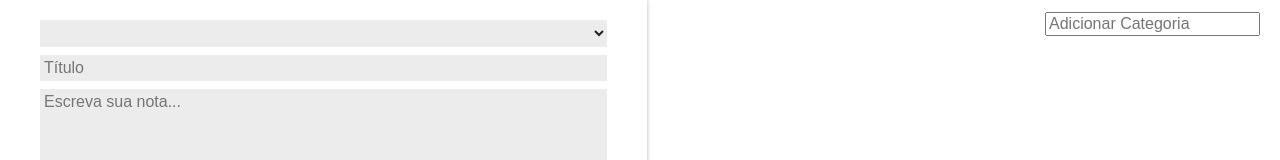
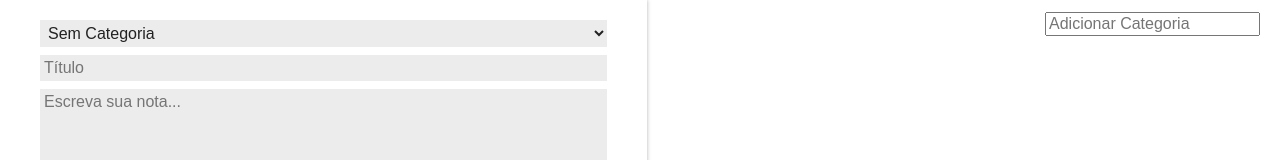
Before and after one commit to lucsimao/alura-react-ceep, a React (Create React App) app: page / in a window 1280 px wide. Shown: the top 160 px of the page. Built offline with nearby package versions, Linux system fonts and the light colour scheme.

Commit message:
feat: create categoria and notas class

```diff
--- a/src/App.js
+++ b/src/App.js
@@ -1,5 +1,8 @@
+import './App.css';
+
+import ArrayDeNotas from './dados/notas';
+import Categorias from './dados/categorias';
 import { Component } from 'react';
-import './App.css';
 import { FormularioCadastro } from './components/formulario-cadastro';
 import { ListaDeCategorias } from './components/lista-de-categorias';
 import { ListaDeNotas } from './components/lista-de-notas';
@@ -7,45 +10,25 @@ import { ListaDeNotas } from './components/lista-de-notas';
 export default class App extends Component {
   constructor() {
     super();
-    this.state = {
-      notas: [],
-      categorias: [],
-    };
-  }
-
-  adicionarCategoria(categoria) {
-    this.state.categorias.push(categoria);
-    this.setState(this.state);
-    console.log(`uma nova categoria foi criada ${this.state}`);
-  }
-
-  criarNota(titulo, texto) {
-    this.state.notas.push({ titulo, texto });
-    this.setState({ notas: this.state.notas });
-    console.log(`uma nova nova foi criada ${titulo} ${texto}`);
-  }
-
-  deletarNota(index) {
-    let arrayNotas = this.state.notas;
-    arrayNotas.splice(index, 1);
-    this.setState({ notas: arrayNotas });
+    this.categorias = new Categorias();
+    this.notas = new ArrayDeNotas();
   }
 
   render() {
     return (
       <section className="conteudo">
         <FormularioCadastro
-          categorias={this.state.categorias}
-          criarNota={this.criarNota.bind(this)}
+          categorias={this.categorias.categorias}
+          criarNota={this.notas.criarNota}
         />
         <main className="conteudo-principal">
           <ListaDeCategorias
-            adicionarCategoria={this.adicionarCategoria.bind(this)}
-            categorias={this.state.categorias}
+            adicionarCategoria={this.categorias.adicionarCategoria}
+            categorias={this.categorias.categorias}
           />
           <ListaDeNotas
-            notas={this.state.notas}
-            deletarNota={this.deletarNota.bind(this)}
+            notas={this.notas.notas}
+            deletarNota={this.notas.apagarNotas}
           />
         </main>
       </section>
--- a/src/components/card-nota/CardNota.jsx
+++ b/src/components/card-nota/CardNota.jsx
@@ -15,6 +15,7 @@ export class CardNota extends Component {
         <header className="card-nota_header">
           <h3 className="card-nota_title">{this.props.titulo}</h3>
           <DeleteSVG onClick={this.props.deletarNota} />
+          <h4>{this.props.categoria}</h4>
         </header>
         <p className="card-nota_text">{this.props.texto}</p>
       </section>
--- a/src/components/formulario-cadastro/FormularioCadastro.jsx
+++ b/src/components/formulario-cadastro/FormularioCadastro.jsx
@@ -7,6 +7,7 @@ export class FormularioCadastro extends Component {
     super(props);
     this.titulo = '';
     this.texto = '';
+    this.categoria = 'Sem Categoria';
   }
 
   handleMudancaTitulo(evento) {
@@ -19,17 +20,26 @@ export class FormularioCadastro extends Component {
     this.texto = evento?.target?.value;
   }
 
+  handleMudancaCategoria(evento) {
+    evento.stopPropagation();
+    this.categoria = evento?.target?.value;
+  }
+
   criarNota(evento) {
     evento.preventDefault();
     evento.stopPropagation();
     console.log(`uma nova nova foi criada ${this.titulo} ${this.texto}`);
-    this.props.criarNota(this.titulo, this.texto);
+    this.props.criarNota(this.titulo, this.texto, this.categoria);
   }
 
   render() {
     return (
       <form className="form-cadastro" onSubmit={this.criarNota.bind(this)}>
-        <select className="form-cadastro_input">
+        <select
+          onChange={this.handleMudancaCategoria.bind(this)}
+          className="form-cadastro_input"
+        >
+          <option>Sem Categoria</option>
           {this.props.categorias.map((categoria) => {
             return <option>{categoria}</option>;
           })}
--- a/src/components/lista-de-notas/ListaDeNotas.jsx
+++ b/src/components/lista-de-notas/ListaDeNotas.jsx
@@ -14,6 +14,7 @@ export class ListaDeNotas extends Component {
                 indice={index}
                 titulo={nota.titulo}
                 texto={nota.texto}
+                categoria={nota.categoria}
                 deletarNota={this.props.deletarNota.bind(this)}
               />
             </li>
--- /dev/null
+++ b/src/dados/categorias.js
@@ -0,0 +1,9 @@
+export default class Categorias {
+  constructor() {
+    this.categorias = [];
+  }
+
+  adicionarCategoria(novaCategoria) {
+    this.categorias.push(novaCategoria);
+  }
+}
--- /dev/null
+++ b/src/dados/notas.js
@@ -0,0 +1,22 @@
+export class Nota {
+  constructor(titulo, texto, categoria) {
+    this.titulo = titulo;
+    this.texto = texto;
+    this.categoria = categoria;
+  }
+}
+
+export default class ArrayDeNotas {
+  constructor() {
+    this.notas = [];
+  }
+
+  adicionarNota(titulo, texto, categoria) {
+    const novaNota = new Nota(titulo, texto, categoria);
+    this.notas.push(novaNota);
+  }
+
+  apagarNotas(indice) {
+    this.notas.splice(indice, 1);
+  }
+}
```
